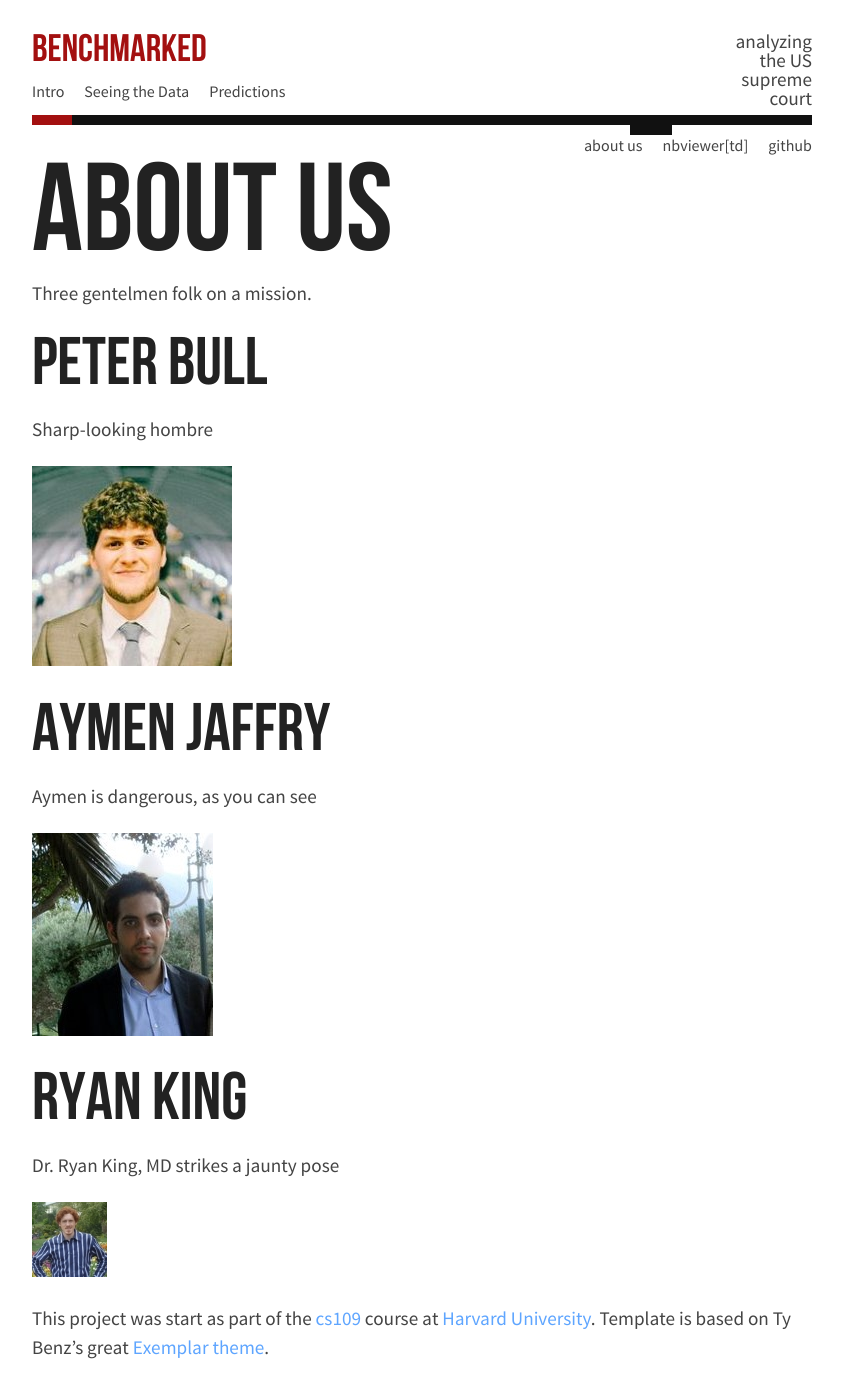
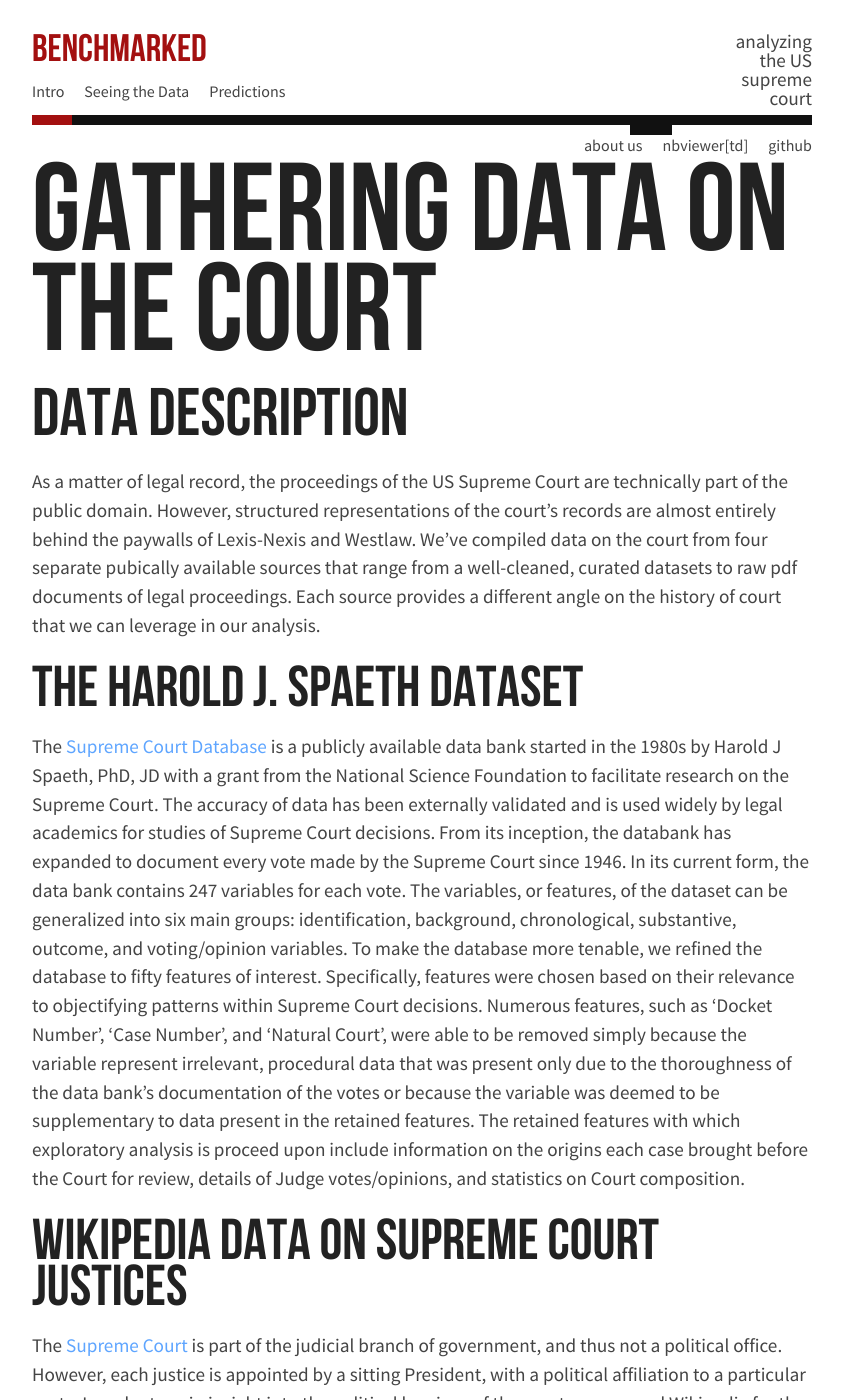
Before and after one commit to pjbull/benchmarked, a Jekyll site: the page built from data.md, in a window 1280 px wide and 1400 px high. Shown: the whole window, without its empty margins (218-1061 px from the left). Built offline with Jekyll 4.4.1, drawn with Linux system fonts in a browser that asks for light colours; some of the changed text lies outside the part shown.

Commit message:
Ninth Update

```diff
--- a/data.md
+++ b/data.md
@@ -1,29 +1,42 @@
 ---
-title: About Us
+title: Gathering Data on the Court
 nav: one
 subnav: one
 layout: default
 ---
 
-Three gentelmen folk on a mission.
+##Data Description
 
-Peter Bull
----------
-Sharp-looking hombre
+As a matter of legal record, the proceedings of the US Supreme Court are technically part of the public domain. However, structured representations of the court's records are almost entirely behind
+the paywalls of Lexis-Nexis and Westlaw. We've compiled data on the court from four separate pubically available sources that range from a well-cleaned, curated datasets to raw pdf documents of legal
+proceedings. Each source provides a different angle on the history of court that we can leverage in our analysis.
 
-![alt text]({{site.baseurl}}img/pb.jpg "Peter Bull")
+###The Harold J. Spaeth Dataset
 
-Aymen Jaffry
----------
-Aymen is dangerous, as you can see
+The [Supreme Court Database](http://scdb.wustl.edu/index.php) is a publicly available data bank started in the 1980s by Harold J Spaeth, PhD, JD with a grant from the National Science Foundation to facilitate research
+on the Supreme Court. The accuracy of data has been externally validated and is used widely by legal academics for studies of Supreme Court decisions. From its inception, the databank has expanded
+to document every vote made by the Supreme Court since 1946. In its current form, the data bank contains 247 variables for each vote. The variables, or features, of the dataset can be generalized into
+six main groups: identification, background, chronological, substantive, outcome, and voting/opinion variables. To make the database more tenable, we refined the database to fifty features of interest.
+Specifically, features were chosen based on their relevance to objectifying patterns within Supreme Court decisions. Numerous features, such as 'Docket Number', 'Case Number', and 'Natural Court', were
+able to be removed simply because the variable represent irrelevant, procedural data that was present only due to the thoroughness of the data bank's documentation of the votes or because the variable was deemed
+to be supplementary to data present in the retained features. The retained features with which exploratory analysis is proceed upon include information on the origins each case brought before the Court
+for review, details of Judge votes/opinions, and statistics on Court composition.
 
-![alt text]({{site.baseurl}}img/aj.jpg "Aymen Jaffry")
+###Wikipedia Data on Supreme Court Justices
 
-Ryan King
----------
-Dr. Ryan King, MD strikes a jaunty pose
+The [Supreme Court](http://en.wikipedia.org/wiki/Supreme_Court_of_the_United_States) is part of the judicial branch of government, and thus not a political office. However, each justice is appointed by a sitting
+President, with a political affiliation to a particular party. In order to gain insight into the political leanings of the court, we scraped Wikipedia for the political parties of the appointing President
+for each justice in the Spaeth dataset. We then added this party as a feature of our dataset.
 
-![alt text]({{site.baseurl}}img/rk.jpg "Ryan King")
+###The CourtListener API
 
+[CourtListener](https://www.courtlistener.com/) is a free legal search engine that is developed and maintained by the [Free Law Project](http://freelawproject.org/). CourtListener provides a
+[free API](https://www.courtlistener.com/api/) for access to both data in bulk and individual queries. We used CourtListener's bulk-data API to get information about every court case in the Spaeth dataset,
+including which other cases it cited. The data was retrieved as XML and then parsed and restructured so that it could be compiled with the Spaeth data. Using these citations, we created a network of
+influence among the Supreme Court opinions.
 
-This project was start as part of the [cs109](http://cs109.org) course at [Harvard University](http://harvard.edu). Template is based on Ty Benz's great [Exemplar theme](https://github.com/tybenz/exemplar).
+###Supreme Court Briefs Made Available by the American Bar Association
+
+The [American Bar Association](http://www.americanbar.org/aba.html) publishes the text of briefs to the Supreme Court in PDF format. Before each case the court takes, the petitioner and the respondent submit
+a merit brief to the court which outlines their argument. We created a script to download all of the pdfs from 2003-2009, open the documents, and parse them for citations of Supreme Court opinions.
+We then matched these briefs with the opinion that the court gave when the case was decided.
```
Also changed, not shown: about.md (+2 -2 lines), conclusions.md (+6 -11 lines).
